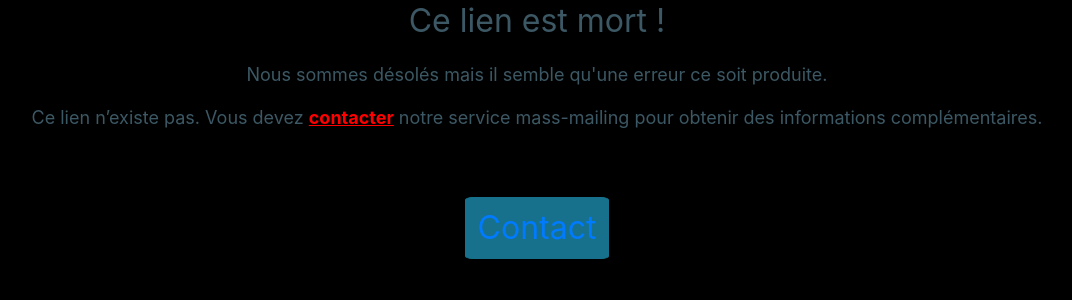
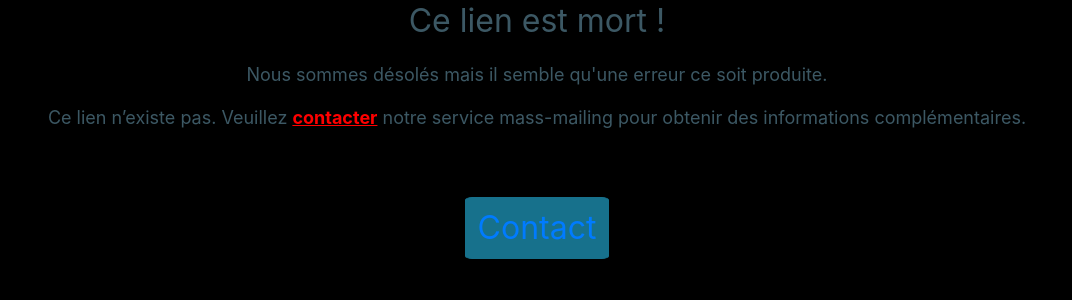
Before and after one commit to Qvandenhove/ConnectLife, a PHP site: page /?client=1 in a window 1280 px wide. Shown: the part 318-618 px from the top of the page, without its empty margins (103-1175 px from the left). Run offline with PHP 8.4, Linux system fonts and the light colour scheme; data comes from the database, SQL or seed files in the repository; some libraries are stand-ins or nearby versions.

```diff
--- a/Views/mort.php
+++ b/Views/mort.php
@@ -14,7 +14,7 @@
             </div>
             <div class= "head col text">
                 <p>Nous sommes désolés mais il semble qu'une erreur ce soit produite.</p>
-                <p>Ce lien n’existe pas. Vous devez <strong class="strong">contacter</strong> notre service mass-mailing pour obtenir des informations complémentaires.</p>
+                <p>Ce lien n’existe pas. Veuillez <strong class="strong">contacter</strong> notre service mass-mailing pour obtenir des informations complémentaires.</p>
             </div>
             <div class="head">
                 <button class= "col btn"><a href= #>Contact</a></button>
```
